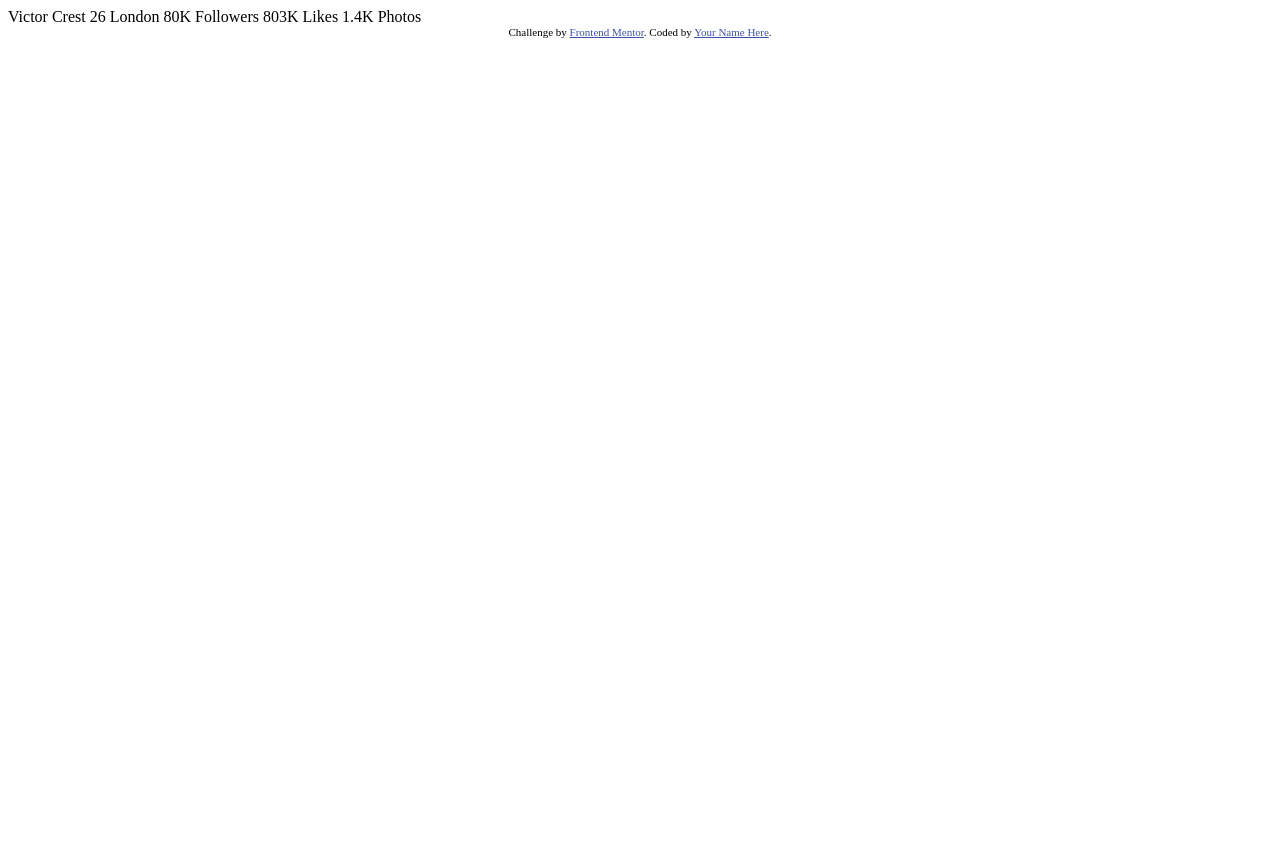
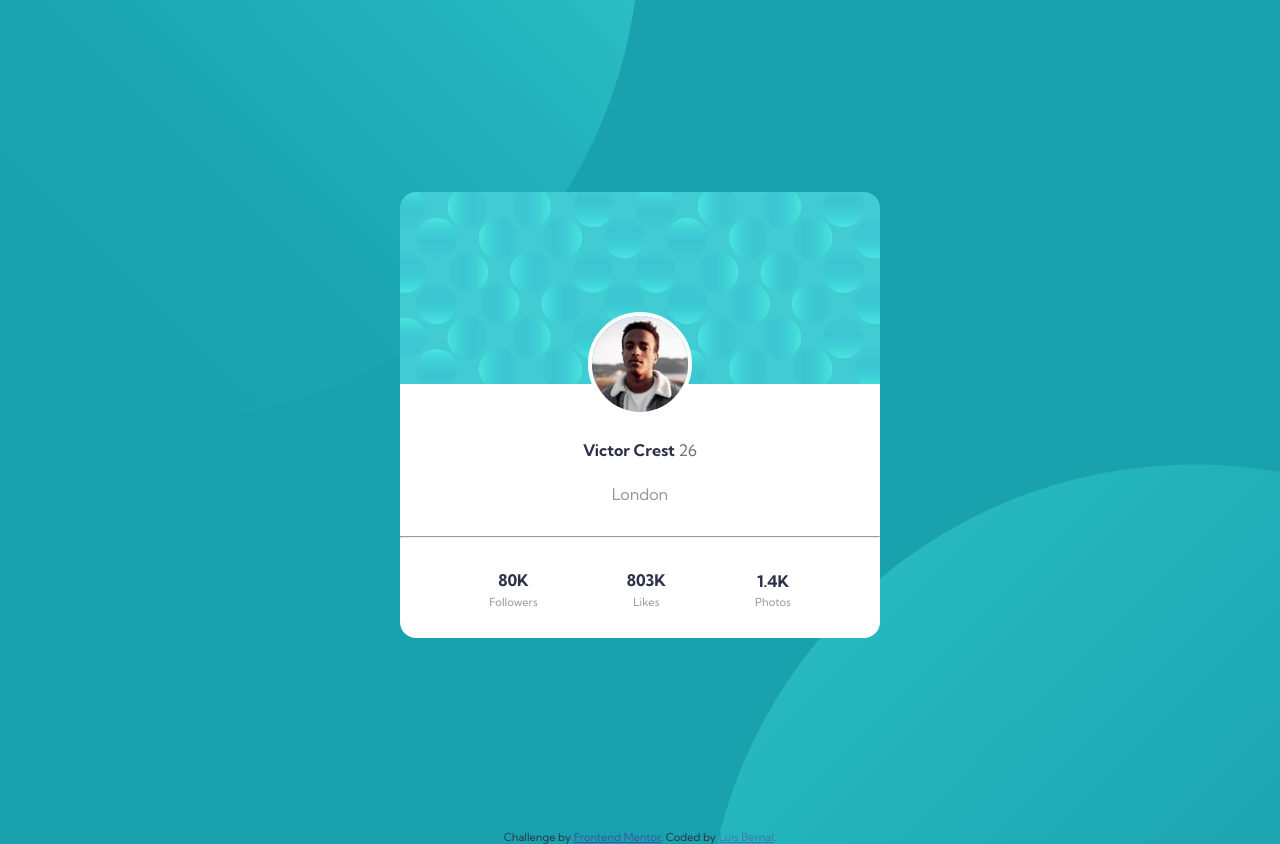
Before and after one commit to FrontendMentor-Lecap/fem-profileCardComponent, a plain HTML site: page index.html in a window 1280 px wide. Before the commit the page ends 800 px from the top, so only its background shows below. Drawn offline with Linux system fonts and the light colour scheme.

Commit message:
Second commit with huge advances in HTML and CSS

```diff
--- a/index.html
+++ b/index.html
@@ -1,35 +1,66 @@
 <!DOCTYPE html>
 <html lang="en">
   <head>
-  <meta charset="UTF-8">
-  <meta name="viewport" content="width=device-width, initial-scale=1.0"> <!-- displays site properly based on user's device -->
+    <meta charset="UTF-8" />
+    <meta name="viewport" content="width=device-width, initial-scale=1.0" />
+    <!-- displays site properly based on user's device -->
 
-  <link rel="icon" type="image/png" sizes="32x32" href="./images/favicon-32x32.png">
+    <link
+      rel="icon"
+      type="image/png"
+      sizes="32x32"
+      href="./images/favicon-32x32.png"
+    />
 
     <title>Frontend Mentor | Profile card component</title>
-
+    <link rel="stylesheet" href="style.css" />
+    <link rel="preconnect" href="https://fonts.gstatic.com" />
+    <link
+      href="https://fonts.googleapis.com/css2?family=Kumbh+Sans:wght@400;700&display=swap"
+      rel="stylesheet"
+    />
     <!-- Feel free to remove these styles or customise in your own stylesheet 👍 -->
     <style>
-    .attribution { font-size: 11px; text-align: center; }
-    .attribution a { color: hsl(228, 45%, 44%); }
+      .attribution {
+        font-size: 11px;
+        text-align: center;
+      }
+      .attribution a {
+        color: hsl(228, 45%, 44%);
+      }
     </style>
   </head>
   <body>
-  Victor Crest
-  26
-  London
+    <img src="/images/bg-pattern-top.svg" alt="blue circle background" class="bg-pattern-top">
+    <img src="/images/bg-pattern-bottom.svg" alt="blue circle background" class="bg-pattern-bottom">
+    <div class="card">
+      <div class="card__top">
+        <img src="/images/image-victor.jpg" alt="Victor Crest picture" />
+        <h1 class="name">Victor Crest <span>26</span></h1>
+        <h2>London</h2>
+      </div>
+      <hr>
+      <div class="card__bottom">
+        <div class="socials">
+        <h3 class="numbers">80K</h3>
+        <p class="description">Followers</p>
+        </div>
+        <div class="socials">
+          <h3 class="numbers">803K</h3>
+          <p class="description">Likes</p>
+        </div>
+        <div class="socials">
+        <h3 class="numbers">1.4K</h3>
+        <p class="description">Photos</p>
+        </div>
+      </div>
+    </div>
 
-  80K
-  Followers
-
-  803K
-  Likes
-
-  1.4K
-  Photos
     <div class="attribution">
-    Challenge by <a href="https://www.frontendmentor.io?ref=challenge" target="_blank">Frontend Mentor</a>.
-    Coded by <a href="#">Your Name Here</a>.
+      Challenge by
+      <a href="https://www.frontendmentor.io?ref=challenge" target="_blank"
+        >Frontend Mentor</a
+      >. Coded by <a href="#">Luis Bernal</a>.
     </div>
   </body>
 </html>
--- /dev/null
+++ b/style.css
@@ -0,0 +1,136 @@
+:root {
+    --dark-cyan:hsl(185, 75%, 39%);
+    --vdrk-blue:hsl(229, 23%, 23%);
+    --dk-blue:hsl(227, 10%, 46%);
+    --dk-gray:hsl(0,0%,59%);
+}
+
+    html, body, div, span, applet, object, iframe,
+    h1, h2, h3, h4, h5, h6, p, blockquote, pre,
+    a, abbr, acronym, address, big, cite, code,
+    del, dfn, em, img, ins, kbd, q, s, samp,
+    small, strike, strong, sub, sup, tt, var,
+    b, u, i, center,
+    dl, dt, dd, ol, ul, li,
+    fieldset, form, label, legend,
+    table, caption, tbody, tfoot, thead, tr, th, td,
+    article, aside, canvas, details, embed,
+    figure, figcaption, footer, header, hgroup,
+    menu, nav, output, ruby, section, summary,
+    time, mark, audio, video {
+        margin: 0;
+        padding: 0;
+        border: 0;
+        font-size: 18px;
+        font: inherit;
+        vertical-align: baseline;
+        overflow: hidden;
+}
+
+body {
+    background-color:var(--dark-cyan);
+    min-height: 100vh;
+    font-family: 'Kumbh Sans', sans-serif;
+    color: var(--vdrk-blue);
+    position: relative;
+}
+
+.bg-pattern-top,
+.bg-pattern-bottom {
+    position: absolute;
+}
+
+.bg-pattern-top {
+    right: 45%;
+    bottom: 55%;
+}
+
+.bg-pattern-bottom {
+    top: 25%;
+    left: 35%;
+}
+
+
+.card {
+    background-color: white;
+    background-image: url(/images/bg-pattern-card.svg);
+    background-repeat: no-repeat;
+    background-size: 100%;
+    width: 20rem;
+    height: auto;
+    border-radius: 1em;
+    position: relative;
+    z-index: 2;
+    margin: 30% auto;
+}
+
+.card__top {
+    display: flex;
+    flex-direction: column;
+    align-items: center;
+    padding-top: 25%;
+}
+
+.card__top img {
+    border-radius: 50%;
+    border: 4px white solid;
+    max-width: 50%;
+}
+
+.card__top h1 {
+    padding: 5%;
+    font-weight: 700;
+}
+
+.card__top span {
+    font-weight: 400;
+    color: var(--dk-blue);
+}
+.card__top h2 {
+    font-weight: 400;
+    color: var(--dk-gray);
+    margin: 0;
+    margin-bottom: 5%;
+}
+
+
+.card__bottom {
+    display: flex;
+    justify-content: space-evenly;
+    padding: 5% 0;
+}
+
+.card__bottom .numbers {
+    font-weight: 700;
+}
+
+.card__bottom p {
+    color: var(--dk-gray);
+    font-size: 0.7em;
+    padding: 10%;
+}
+.socials {
+    display: flex;
+    flex-direction: column;
+    align-items: center;
+    justify-content: space-around;
+    text-align: center;
+}
+
+@media (min-width:900px) {
+    .card {
+        width: 30rem;
+        margin: 15% auto;
+    }
+
+    .bg-pattern-top {
+    right: 50%;
+    bottom: 50%;
+}
+
+.bg-pattern-bottom {
+    top: 55%;
+    left: 55%;
+}
+
+}
```
Also changed, not shown: images/screenshot.JPG (added), 2 other files. Lines whose indentation alone changed are shown as unchanged.
